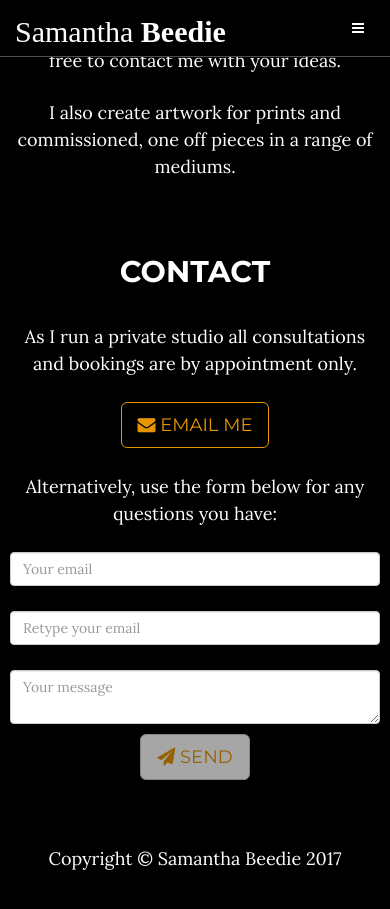
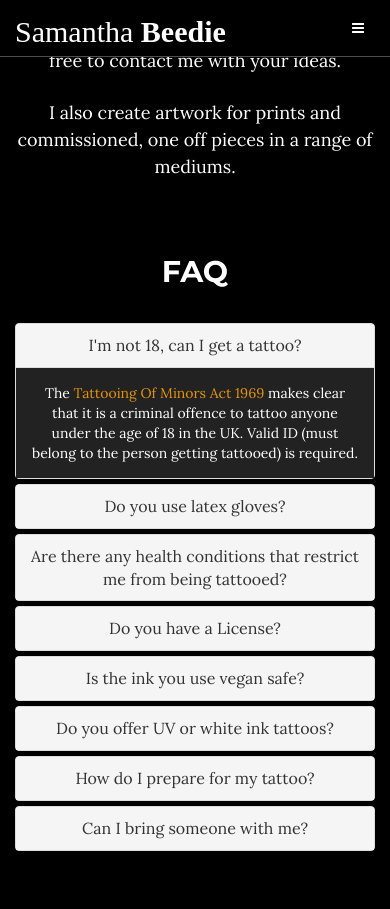
Before and after one commit to samanthabeedie/samanthabeedie.github.io, a Jekyll site: the page built from index.html, in a window 390 px wide and 1400 px high, scrolled down 1324 px, cut to the strip 0-918 px from the top of the window. Shown: the top 909 px of the strip. Built offline with Jekyll 4.4.1, drawn with Linux system fonts in a browser that asks for light colours; some web fonts are replaced.

Commit message:
Add map and FAQ

```diff
--- /dev/null
+++ b/_includes/faq.html
@@ -0,0 +1,130 @@
+    <!-- FAQ Section -->
+    <section id="faq" class="container content-section text-center">
+        <div class="row">
+            <div class="col-lg-8 col-lg-offset-2">
+              <h2>FAQ</h2>
+              <div class="panel-group" id="accordion">
+                <div class="panel panel-default">
+                  <div class="panel-heading" onClick="ga('send', 'event', 'Interaction Points', 'Click', 'FAQ: 18 years old');">
+                    <h7 class="panel-title">
+                      <a data-toggle="collapse" data-parent="#accordion" href="#collapse1">
+                      I'm not 18, can I get a tattoo?</a>
+                    </h7>
+                  </div>
+                  <div id="collapse1" class="panel-collapse collapse in">
+                    <div class="panel-body">The <a href="http://www.legislation.gov.uk/ukpga/1969/24" target="_blank">
+                    Tattooing Of Minors Act 1969</a> makes clear that it
+                    is a criminal offence to tattoo anyone under the age of 18
+                    in the UK. Valid ID (must belong to the person getting
+                    tattooed) is required.</div>
+                  </div>
+                </div>
+                <div class="panel panel-default">
+                  <div class="panel-heading" onClick="ga('send', 'event', 'Interaction Points', 'Click', 'FAQ: Latex gloves');">
+                    <h7 class="panel-title">
+                      <a data-toggle="collapse" data-parent="#accordion" href="#collapse2">
+                      Do you use latex gloves?</a>
+                    </h7>
+                  </div>
+                  <div id="collapse2" class="panel-collapse collapse">
+                    <div class="panel-body">No. I use commercial grade powder free black nitrile
+                    gloves which are latex free.</div>
+                  </div>
+                </div>
+                <div class="panel panel-default">
+                  <div class="panel-heading" onClick="ga('send', 'event', 'Interaction Points', 'Click', 'FAQ: Health conditions');">
+                    <h7 class="panel-title">
+                      <a data-toggle="collapse" data-parent="#accordion" href="#collapse3">
+                      Are there any health conditions that restrict me from being tattooed?</a>
+                    </h7>
+                  </div>
+                  <div id="collapse3" class="panel-collapse collapse">
+                    <div class="panel-body">
+                      <dl>
+                        <dt>You can not get tattooed if you</dt>
+                        <dd>are pregnant or breastfeeding, suffer from seizures
+                        or have any conditions which impair your immune system.</dd><br />
+                        <dt>You should consult your doctor and provide a doctors note if you</dt>
+                        <dd>suffer from diabetes, haemophilia, a heart condition or take any blood thinning medication.</dd><br />
+                        <dt>You are obliged to inform me if you</dt>
+                        <dd>have any bloodborne infection or virus. Due to the increased personal risk
+                        the decision to proceed will be at my discretion.</dd>
+                      </dl>
+                    </div>
+                  </div>
+                </div>
+                <div class="panel panel-default">
+                  <div class="panel-heading" onClick="ga('send', 'event', 'Interaction Points', 'Click', 'FAQ: License');">
+                    <h7 class="panel-title">
+                      <a data-toggle="collapse" data-parent="#accordion" href="#collapse4">
+                      Do you have a License?</a>
+                    </h7>
+                  </div>
+                  <div id="collapse4" class="panel-collapse collapse">
+                    <div class="panel-body">Yes. It is a legal requirement that all premises and individuals
+                    providing tattooist services are regularly inspected and licensed with their local authoritiy.
+                    You can find out more <a href="http://www.manchester.gov.uk/directory_record/72624/tattooing_acupuncture_ear_andamp_cosmetic_piercing_electrolysis_andamp_skin_colouring_personal_and_premise_registration" target="_blank">here.</a></div>
+                  </div>
+                </div>
+                <div class="panel panel-default">
+                  <div class="panel-heading" onClick="ga('send', 'event', 'Interaction Points', 'Click', 'FAQ: Vegan inks');">
+                    <h7 class="panel-title">
+                      <a data-toggle="collapse" data-parent="#accordion" href="#collapse5">
+                      Is the ink you use vegan safe?</a>
+                    </h7>
+                  </div>
+                  <div id="collapse5" class="panel-collapse collapse">
+                    <div class="panel-body">Yes. I use 3 brands of ink (<a href="https://www.eternalinks.co.uk/questions" target="_blank">Eternal Inks</a>,
+                      <a href="http://www.fusiontattooink.com/aboutus.asp" target="_blank">Fusion Inks</a> and <a href="https://www.worldfamoustattooink.com/vegan-tattoo-ink/" target="_blank">World Famous Inks</a>) all of which are Vegan safe and animal cruelty free.</div>
+                  </div>
+                </div>
+                <div class="panel panel-default">
+                  <div class="panel-heading" onClick="ga('send', 'event', 'Interaction Points', 'Click', 'FAQ: UV inks');">
+                    <h7 class="panel-title">
+                      <a data-toggle="collapse" data-parent="#accordion" href="#collapse6">
+                      Do you offer UV or white ink tattoos?</a>
+                    </h7>
+                  </div>
+                  <div id="collapse6" class="panel-collapse collapse">
+                    <div class="panel-body">
+                      No. I currently do not offer UV or white tattoos.
+                    </div>
+                  </div>
+                </div>
+                <div class="panel panel-default">
+                  <div class="panel-heading" onClick="ga('send', 'event', 'Interaction Points', 'Click', 'FAQ: Preparation');">
+                    <h7 class="panel-title">
+                      <a data-toggle="collapse" data-parent="#accordion" href="#collapse7">
+                      How do I prepare for my tattoo?</a>
+                    </h7>
+                  </div>
+                  <div id="collapse7" class="panel-collapse collapse">
+                    <div class="panel-body">
+                      Make sure you eat something at least 2 hours before your appointment and bring a snack if your booking is more than a few hours long.
+                      <br />  <br />
+                      Drink plenty of fluids before, during and after your tattoo but avoid alcohol. I won't be able to tattoo you if you're drunk (or on drugs).
+                      <br />  <br />
+                      It's important that you don't take aspirin based pain relief products near to or after the time you get your tattoo. Aspiring thins
+                      your blood so you might bleed more than usual making it difficult to tattoo you.
+                    </div>
+                  </div>
+                </div>
+                <div class="panel panel-default">
+                  <div class="panel-heading" onClick="ga('send', 'event', 'Interaction Points', 'Click', 'FAQ: Guests');">
+                    <h7 class="panel-title">
+                      <a data-toggle="collapse" data-parent="#accordion" href="#collapse8">
+                      Can I bring someone with me?</a>
+                    </h7>
+                  </div>
+                  <div id="collapse8" class="panel-collapse collapse">
+                    <div class="panel-body">
+                      Yes you may bring <strong>one</strong> guest with you and they can sit with you during your appointment.
+                      I ask that your guest respects my studio and the space as this is my working environment.
+                      I am unable to accommodate more than one guest or <strong>any</strong> children.
+                    </div>
+                  </div>
+                </div>
+              </div>
+            </div>
+        </div>
+    </section>
--- a/_includes/js.html
+++ b/_includes/js.html
@@ -7,11 +7,14 @@
     <!-- Plugin JavaScript -->
     <script src="{{ "/js/jquery.easing.min.js" | prepend: site.baseurl }}"></script>
 
-    <!-- Custom Theme JavaScript -->
-    <script src="{{ "/js/grayscale.js" | prepend: site.baseurl }}"></script>
-
     <!-- Bootstrap Validator JavaScript -->
     <script src="{{ "/js/validator.js" | prepend: site.baseurl }}"></script>
 
+    <!-- Google Maps -->
+    <script type="text/javascript" src="https://maps.googleapis.com/maps/api/js?key=AIzaSyBBtB_dj8HqWxTbzyTCtmgk9cH4HLnGs64"></script>
+
     <!-- LightWidget WIDGET -->
     <script src="//lightwidget.com/widgets/lightwidget.js"></script>
+
+    <!-- Custom Theme JavaScript -->
+    <script src="{{ "/js/grayscale.js" | prepend: site.baseurl }}"></script>
--- /dev/null
+++ b/_includes/map.html
@@ -0,0 +1,4 @@
+    <!-- Map Section -->
+    <a href="https://www.google.co.uk/maps/place/Samantha+Beedie+Tattooist/@53.472162,-2.241171,15z/data=!4m5!3m4!1s0x0:0x3cb9be6e979cda5e!8m2!3d53.472162!4d-2.241171" onClick="ga('send', 'event', 'Interaction Points', 'Click', 'Map');">
+    <div id="map"></div>
+    </a>
--- a/_includes/nav.html
+++ b/_includes/nav.html
@@ -23,6 +23,14 @@
                     <li>
                         <a class="page-scroll" href="#about" onClick="ga('send', 'event', 'Interaction Points', 'Click', 'About Menu');">About</a>
                     </li>
+                    <!--
+                    <li>
+                        <a class="page-scroll" href="#prints" onClick="ga('send', 'event', 'Interaction Points', 'Click', 'Prints Menu');">Art Prints</a>
+                    </li>
+                    /-->
+                    <li>
+                        <a class="page-scroll" href="#faq" onClick="ga('send', 'event', 'Interaction Points', 'Click', 'FAQ');">FAQ</a>
+                    </li>
                     <li>
                         <a class="page-scroll" href="#contact" onClick="ga('send', 'event', 'Interaction Points', 'Click', 'Contact Menu');">Contact</a>
                     </li>
--- a/_layouts/default.html
+++ b/_layouts/default.html
@@ -6,7 +6,9 @@
     {% include header.html %}
     {% include gallery.html %}
     {% include about.html %}
+    {% include faq.html %}
     {% include contact.html %}
+    {% include map.html %}
     {% include footer.html %}
     {% include js.html %}
     </body>
--- a/js/grayscale.js
+++ b/js/grayscale.js
@@ -34,3 +34,42 @@
 $("a").mouseup(function(){
     $(this).blur();
 })
+
+// Google Maps Scripts
+var map = null;
+// When the window has finished loading create our google map below
+google.maps.event.addDomListener(window, 'load', init);
+google.maps.event.addDomListener(window, 'resize', function() {
+  map.setCenter(new google.maps.LatLng(53.4722, -2.2412));
+});
+
+function init() {
+  // Basic options for a simple Google Map
+  // For more options see: https://developers.google.com/maps/documentation/javascript/reference#MapOptions
+  var mapOptions = {
+    // How zoomed in you want the map to start at (always required)
+    zoom: 16,
+
+    // The latitude and longitude to center the map (always required)
+    center: new google.maps.LatLng(53.4722, -2.2412), // New York
+
+    // Disables the default Google Maps UI components
+    disableDefaultUI: true,
+    scrollwheel: false,
+    draggable: false
+  }
+
+  // Get the HTML DOM element that will contain your map
+  // We are using a div with id="map" seen below in the <body>
+  var mapElement = document.getElementById('map');
+
+  // Create the Google Map using out element and options defined above
+  map = new google.maps.Map(mapElement, mapOptions);
+
+  // Custom Map Marker Icon - Customize the map-marker.png file to customize your icon
+  var myLatLng = new google.maps.LatLng(53.4722, -2.2412);
+  var beachMarker = new google.maps.Marker({
+    position: myLatLng,
+    map: map
+  });
+}
```
Also changed, not shown: _includes/css/grayscale.css (+7 -3 lines), _includes/head.html (+0 -2 lines), _includes/store.html (deleted, +0 -10 lines), img/map-marker.svg (added).
